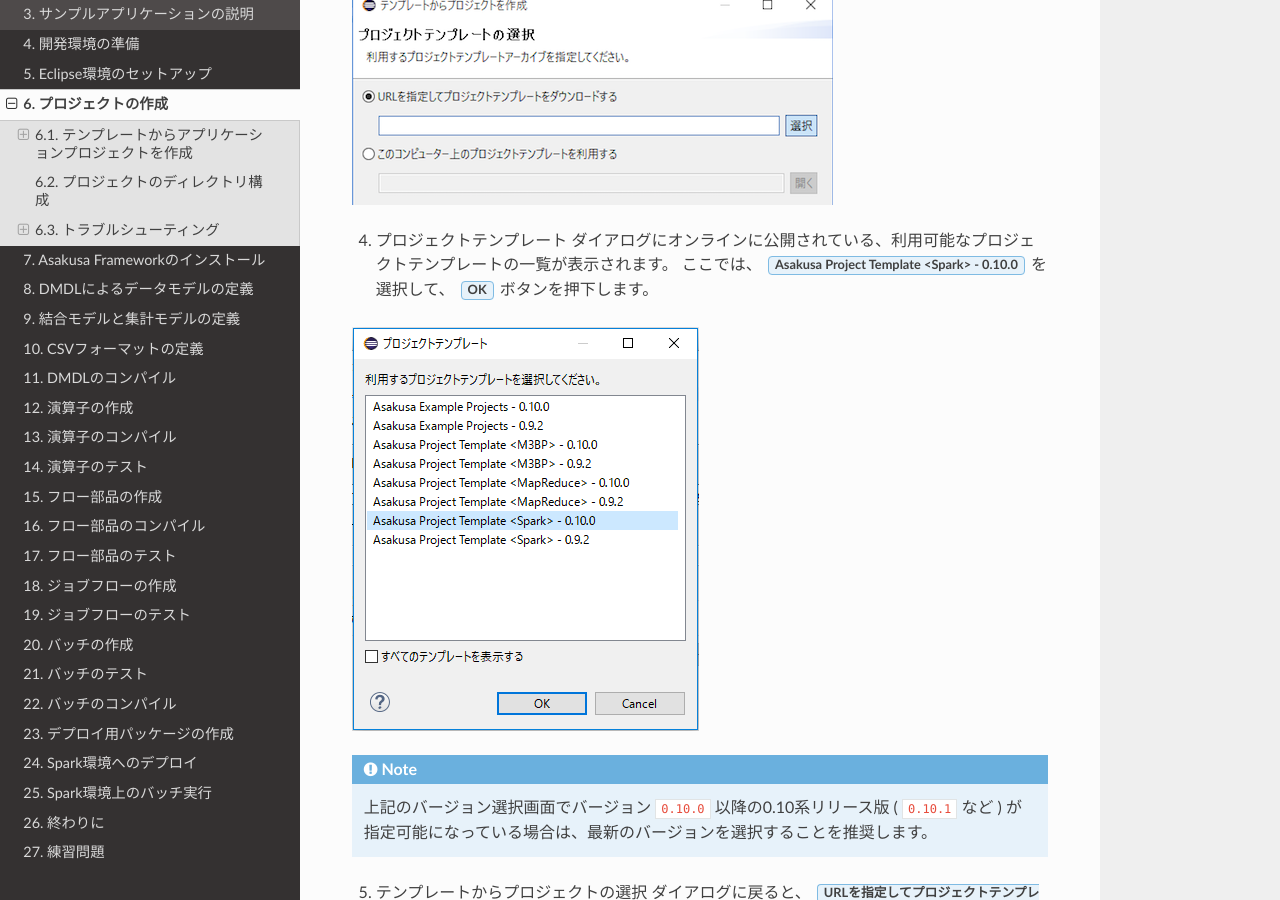
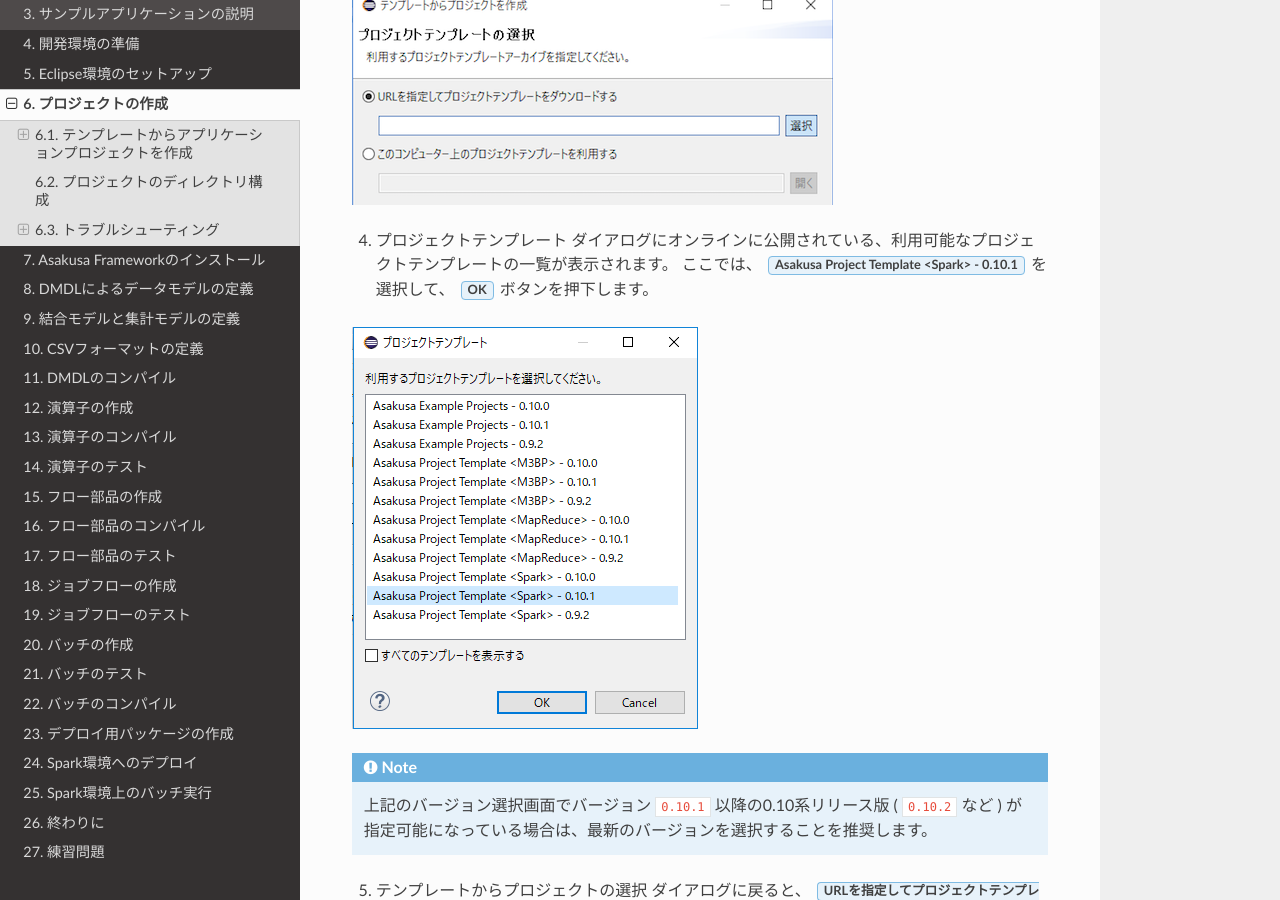
Before and after one commit to asakusafw/asakusafw-basic-tutorial, a Sphinx documentation site: the page built from docs/ja/source/create-project.rst, in a window 1280 px wide and 900 px high, scrolled down 1296 px. Built offline with Sphinx 7.4.7 and the Read the Docs theme 2.0.0, drawn with Linux system fonts in a browser that asks for light colours; some of the changed text lies outside the part shown.

Commit message:
Bump Asakusa Framework version to 0.10.1

```diff
--- a/docs/ja/source/conf.py
+++ b/docs/ja/source/conf.py
@@ -39,13 +39,13 @@
 [extensions]
 
 extlinks = {
-    'asakusafw': ('http://docs.asakusafw.com/0.10.0/release/ja/html/%s',  None),
+    'asakusafw': ('http://docs.asakusafw.com/0.10.1/release/ja/html/%s',  None),
     'jinrikisha': ('http://docs.asakusafw.com/jinrikisha/ja/html/%s', None),
 }
 
 javadoclinks = {
-    'javadoc': ('http://docs.asakusafw.com/0.10.0/release/api/%s.html', ""),
-    'gradledoc': ('http://docs.asakusafw.com/0.10.0/release/gradle-plugins/%s.html', "")
+    'javadoc': ('http://docs.asakusafw.com/0.10.1/release/api/%s.html', ""),
+    'gradledoc': ('http://docs.asakusafw.com/0.10.1/release/gradle-plugins/%s.html', "")
 }
 
 # Add any paths that contain templates here, relative to this directory.
--- a/docs/ja/source/create-project.rst
+++ b/docs/ja/source/create-project.rst
@@ -32,12 +32,12 @@
 ..  figure:: images/create-project-from-catalog.png
 
 4. プロジェクトテンプレート ダイアログにオンラインに公開されている、利用可能なプロジェクトテンプレートの一覧が表示されます。
-   ここでは、 :guilabel:`Asakusa Project Template <Spark> - 0.10.0` を選択して、 :guilabel:`OK` ボタンを押下します。
+   ここでは、 :guilabel:`Asakusa Project Template <Spark> - 0.10.1` を選択して、 :guilabel:`OK` ボタンを押下します。
 
 ..  figure:: images/create-project-select-template.png
 
 ..  note::
-    上記のバージョン選択画面でバージョン ``0.10.0`` 以降の0.10系リリース版 ( ``0.10.1`` など ) が指定可能になっている場合は、最新のバージョンを選択することを推奨します。
+    上記のバージョン選択画面でバージョン ``0.10.1`` 以降の0.10系リリース版 ( ``0.10.2`` など ) が指定可能になっている場合は、最新のバージョンを選択することを推奨します。
 
 5. テンプレートからプロジェクトの選択 ダイアログに戻ると、 :guilabel:`URLを指定してプロジェクトテンプレートをダウンロードする` に選択したプロジェクトテンプレートのURLが入力されています。
    この状態で :guilabel:`Finish` ボタンを押すと、選択したプロジェクトテンプレートに基づいて新規プロジェクトが作成されます。
@@ -56,7 +56,7 @@
 
 Shafuを導入したEclipse以外の環境を利用する場合は、以下のURLに公開されているプロジェクトテンプレートをダウンロードして展開してください。
 
-* `asakusa-spark-template-0.10.0.tar.gz <http://www.asakusafw.com/download/gradle-plugin/asakusa-spark-template-0.10.0.tar.gz>`_
+* `asakusa-spark-template-0.10.1.tar.gz <http://www.asakusafw.com/download/gradle-plugin/asakusa-spark-template-0.10.1.tar.gz>`_
 
 IDEを利用する場合はこのプロジェクトをIDEにインポートしてください。
 
--- a/docs/ja/source/readme.rst
+++ b/docs/ja/source/readme.rst
@@ -37,7 +37,7 @@
 ========================
 
 このチュートリアルで扱うサンプルアプリケーションはGitHubで公開しているサンプルアプリケーションプロジェクト
-`example-basic-spark <https://github.com/asakusafw/asakusafw-examples/tree/0.10.0/example-basic-spark>`_ をベースにしています。
+`example-basic-spark <https://github.com/asakusafw/asakusafw-examples/tree/0.10.1/example-basic-spark>`_ をベースにしています。
 完成したソースコードやプロジェクト構成を確認したい場合はこちらも参考にしてください。
 
 ドキュメントについて
```
Also changed, not shown: docs/ja/source/images/create-project-select-finish.png, docs/ja/source/images/create-project-select-template.png, 2 other files.
